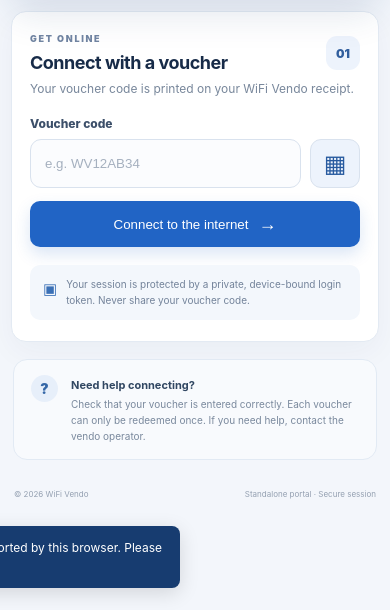
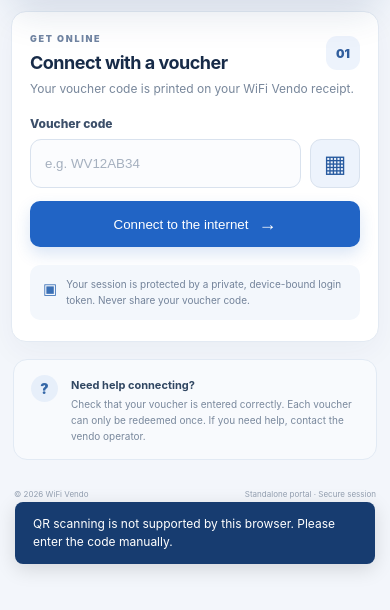
Before and after one commit to jrgodinez25/WiFi-Vendo, a website: page web/public/customer.html in a window 390 px wide. Both pictures are taken after a click on the button "Scan voucher QR code". Shown: the part 258-868 px from the top of the page. After the commit the page ends 844 px from the top, so only its background shows below. Drawn offline with Linux system fonts and the light colour scheme; no server answers.

Commit message:
Fix mobile portal notice positioning and visibility

```diff
--- a/web/public/styles.css
+++ b/web/public/styles.css
@@ -83,3 +83,6 @@
 @media(prefers-reduced-motion:reduce){.portal-notice,.primary-button{transition:none}}
 
 .customer #notice.portal-notice{display:block}
+
+.customer #notice.portal-notice{display:block;position:fixed;left:50%;right:auto;bottom:22px;z-index:5;margin:0;transform:translate(-50%,15px)}
+.customer #notice.portal-notice.visible{transform:translate(-50%,0)}
```
